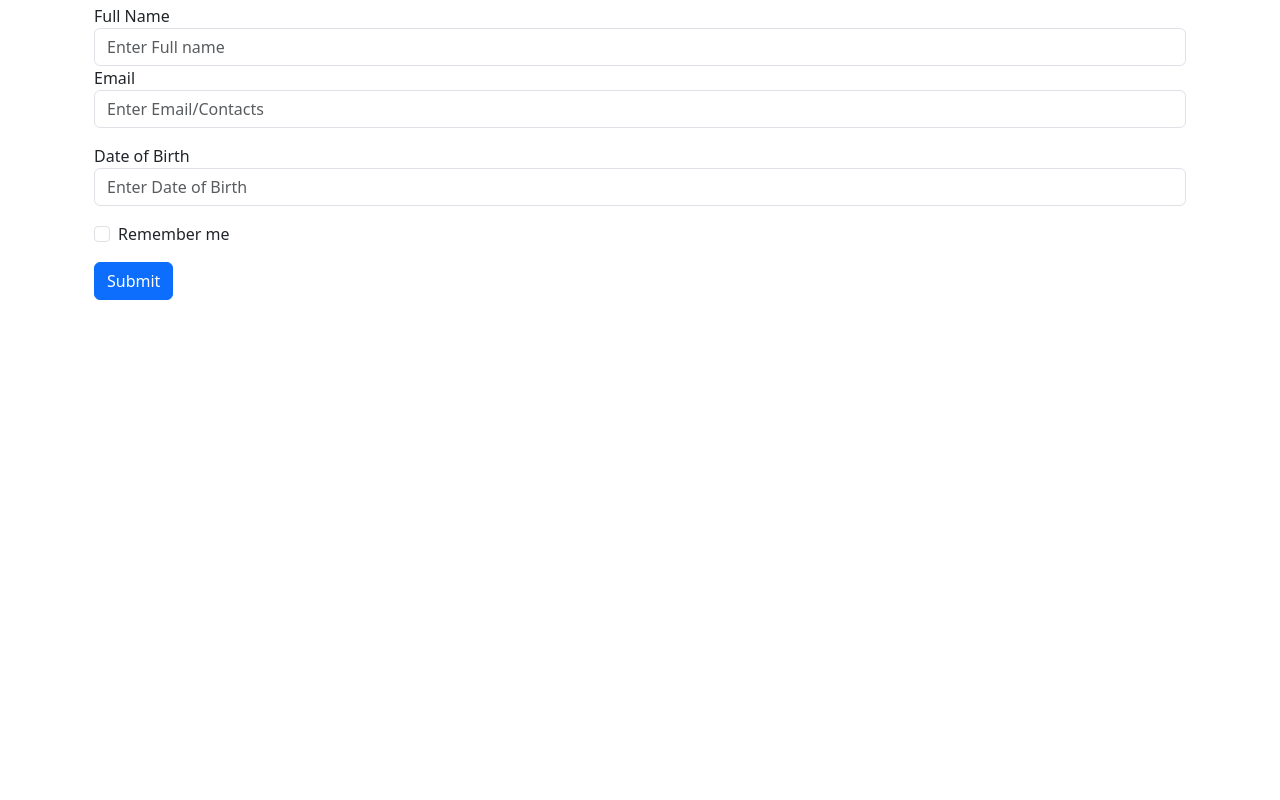
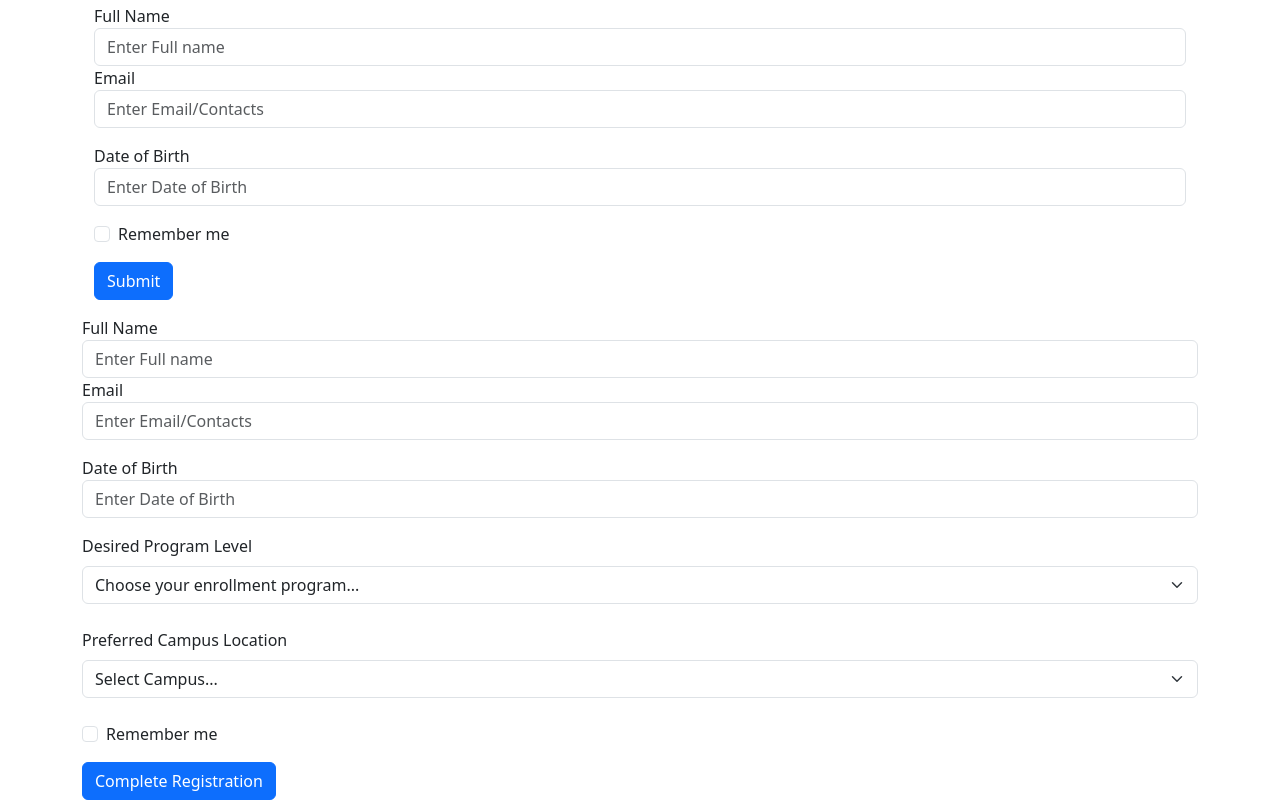
Before and after one commit to abaacadabra-khloe/LP_ICT9Emerald_Q2Project_Group5, a plain HTML site: page page3.html in a window 1280 px wide. Shown: the part 318-1118 px from the top of the page. Before the commit the page ends 800 px from the top, so only its background shows below. Drawn offline with nearby package versions, Linux system fonts and the light colour scheme.

Commit message:
page3.html

```diff
--- a/page3.html
+++ b/page3.html
@@ -92,6 +92,66 @@
   <button type="button" class="btn btn-primary btn-block">Submit</button>
   </form>
 </div>
+         <form>
+    <div class="mb-3 mt-3">
+      <label for="email">Full Name</label>
+      <input type="email" class="form-control"
+    id="email" placeholder="Enter Full name" name="fullname>
+    </div>
+
+    <div class="mb-3 mt-3">
+      <label for="email"> Email </label>
+      <input type="Email/Contacts" class="form-control"
+      id="email" placeholder="Enter Email/Contacts" name="contacts">
+    </div>
+
+    <div class="mb-3 mt-3">
+      <label for="birthdate"> Date of Birth </label>
+      <input type="Email/Contacts" class="form-control"
+      id="birthdate" placeholder="Enter Date of Birth" name="birthdate">
+    </div>
+
+   <div class="mb-4">
+    <label for="program" class="form-label">Desired Program Level</label>
+    <select class="form-select" id="program" required>
+        <option selected disabled value="">Choose your enrollment program...</option>
+
+        <optgroup label="Pre-School Montessori">
+            <option value="casa1">Casa I (Nursery)</option>
+            <option value="casa2">Casa II (Kinder)</option>
+        </optgroup>
+
+        <option value="elem">Elementary (Grade 1 - 6)</option>
+        <option value="jhs">Junior High School (Grade 7 - 10)</option>
+        <option value="shs">Senior High School (Grade 11 - 12)</option>
+
+    </select>
+</div>
+
+<div class="mb-4">
+    <label for="campus" class="form-label">Preferred Campus Location</label>
+    <select class="form-select" id="campus" required>
+        <option selected disabled value="">Select Campus...</option>
+        <option value="fairview">Fairview</option>
+        <option value="angeles">Angeles</option>
+        <option value="greenhills">Greenhills</option>
+        <option value="laspinas">Las Pinas</option>
+        <option value="staana">Sta. Ana</option>
+
+        </select>
+</div>
+
+     <div class="form-check mb-3">
+      <label class="form-check-label">
+        <input class="form-check-input" type="checkbox"
+        name="remember"> Remember me
+      </label>
+    </div>
+
+  <button type="button" class="btn btn-primary btn-block">Complete Registration</button>
+  </form>
+</div>
+
 
 
     </div>
```
